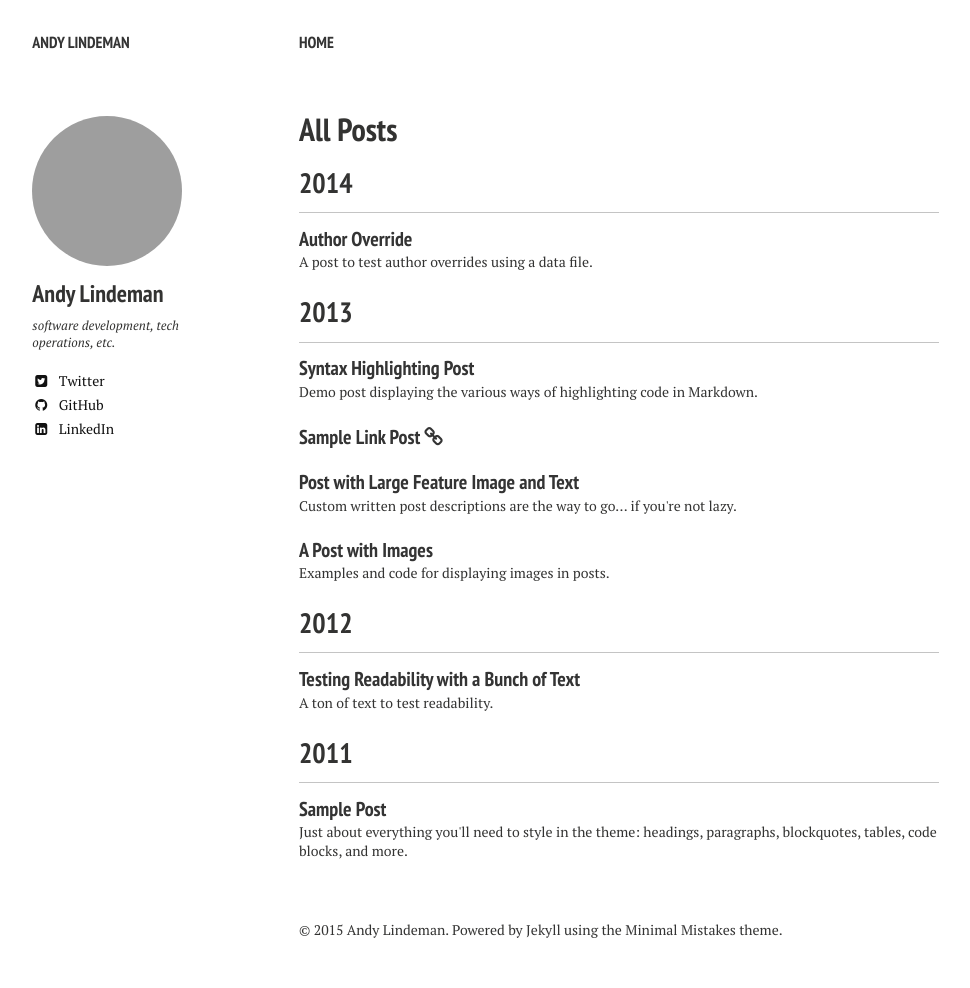
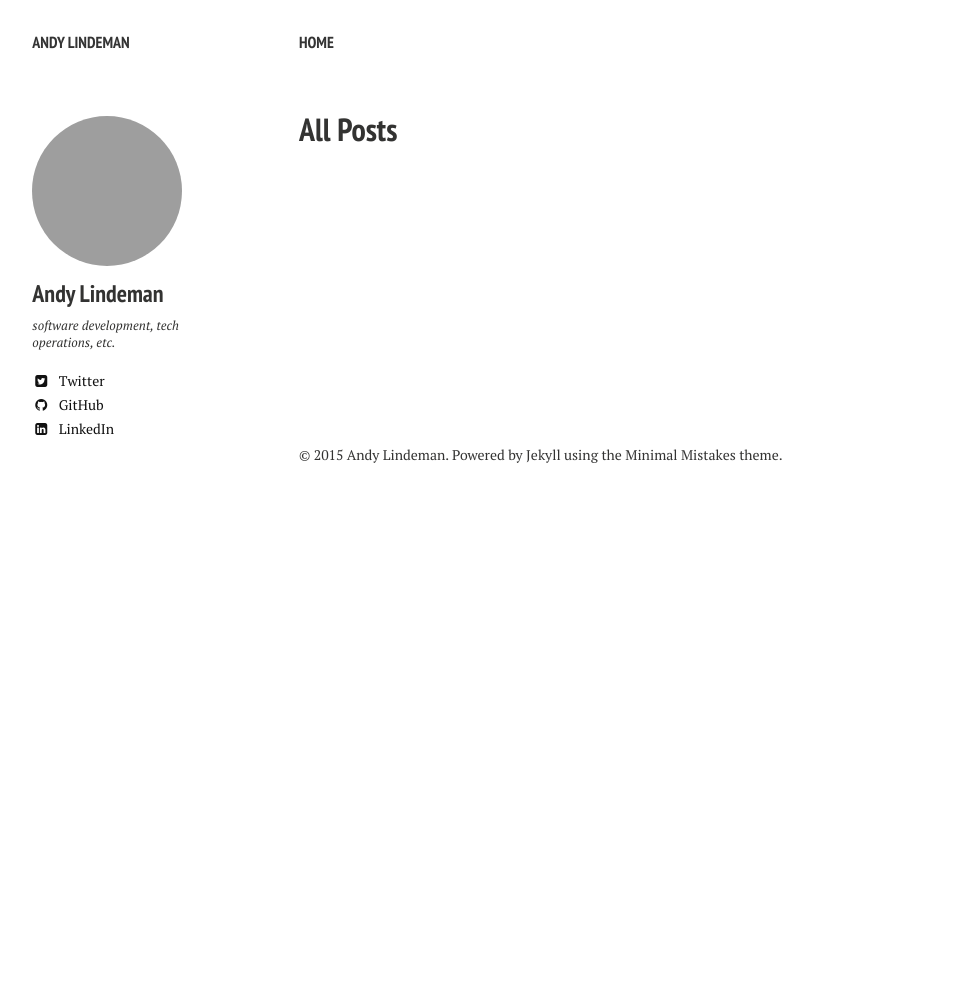
Before and after one commit to poldham/alindeman.github.io, a Jekyll site: the page built from posts/index.md, in a window 1280 px wide. Shown: the whole page, without its empty margins (21-991 px from the left). Built offline with Jekyll 4.4.1, drawn with Linux system fonts in a browser that asks for light colours; nearby versions of some CDN libraries; after the commit the page ends 900 px from its top, so only the background shows below that; grey boxes are pictures that could not be loaded.

Commit message:
Removes sample posts

```diff
--- a/_posts/2011-03-10-sample-post.md
+++ /dev/null
@@ -1,111 +0,0 @@
----
-layout: post
-title: Sample Post
-excerpt: "Just about everything you'll need to style in the theme: headings, paragraphs, blockquotes, tables, code blocks, and more."
-modified: 2013-05-31
-tags: [intro, beginner, jekyll, tutorial]
-comments: true
-image:
-  feature: sample-image-5.jpg
-  credit: WeGraphics
-  creditlink: http://wegraphics.net/downloads/free-ultimate-blurred-background-pack/
----
-
-<section id="table-of-contents" class="toc">
-  <header>
-    <h3>Overview</h3>
-  </header>
-<div id="drawer" markdown="1">
-*  Auto generated table of contents
-{:toc}
-</div>
-</section><!-- /#table-of-contents -->
-
-## HTML Elements
-
-Below is just about everything you'll need to style in the theme. Check the source code to see the many embedded elements within paragraphs.
-
-# Heading 1
-
-## Heading 2
-
-### Heading 3
-
-#### Heading 4
-
-##### Heading 5
-
-###### Heading 6
-
-### Body text
-
-Lorem ipsum dolor sit amet, test link adipiscing elit. **This is strong**. Nullam dignissim convallis est. Quisque aliquam.
-
-![Smithsonian Image]({{ site.url }}/images/3953273590_704e3899d5_m.jpg)
-{: .image-pull-right}
-
-*This is emphasized*. Donec faucibus. Nunc iaculis suscipit dui. 53 = 125. Water is H2O. Nam sit amet sem. Aliquam libero nisi, imperdiet at, tincidunt nec, gravida vehicula, nisl. The New York Times (That’s a citation). Underline.Maecenas ornare tortor. Donec sed tellus eget sapien fringilla nonummy. Mauris a ante. Suspendisse quam sem, consequat at, commodo vitae, feugiat in, nunc. Morbi imperdiet augue quis tellus.
-
-HTML and CSS are our tools. Mauris a ante. Suspendisse quam sem, consequat at, commodo vitae, feugiat in, nunc. Morbi imperdiet augue quis tellus. Praesent mattis, massa quis luctus fermentum, turpis mi volutpat justo, eu volutpat enim diam eget metus.
-
-### Blockquotes
-
-> Lorem ipsum dolor sit amet, test link adipiscing elit. Nullam dignissim convallis est. Quisque aliquam.
-
-## List Types
-
-### Ordered Lists
-
-1. Item one
-   1. sub item one
-   2. sub item two
-   3. sub item three
-2. Item two
-
-### Unordered Lists
-
-* Item one
-* Item two
-* Item three
-
-## Tables
-
-| Header1 | Header2 | Header3 |
-|:--------|:-------:|--------:|
-| cell1   | cell2   | cell3   |
-| cell4   | cell5   | cell6   |
-|----
-| cell1   | cell2   | cell3   |
-| cell4   | cell5   | cell6   |
-|=====
-| Foot1   | Foot2   | Foot3
-{: rules="groups"}
-
-## Code Snippets
-
-{% highlight css %}
-#container {
-  float: left;
-  margin: 0 -240px 0 0;
-  width: 100%;
-}
-{% endhighlight %}
-
-## Buttons
-
-Make any link standout more when applying the `.btn` class.
-
-{% highlight html %}
-<a href="#" class="btn btn-success">Success Button</a>
-{% endhighlight %}
-
-<div markdown="0"><a href="#" class="btn">Primary Button</a></div>
-<div markdown="0"><a href="#" class="btn btn-success">Success Button</a></div>
-<div markdown="0"><a href="#" class="btn btn-warning">Warning Button</a></div>
-<div markdown="0"><a href="#" class="btn btn-danger">Danger Button</a></div>
-<div markdown="0"><a href="#" class="btn btn-info">Info Button</a></div>
-
-## Notices
-
-**Watch out!** You can also add notices by appending `{: .notice}` to a paragraph.
-{: .notice}
--- a/_posts/2012-05-22-readability-post.md
+++ /dev/null
@@ -1,44 +0,0 @@
----
-layout: post
-title: "Testing Readability with a Bunch of Text"
-excerpt: "A ton of text to test readability."
-tags: [sample post, readability, test]
-comments: true
----
-
-Portland in shoreditch Vice, labore typewriter pariatur hoodie fap sartorial Austin. Pinterest literally occupy Schlitz forage. Odio ad blue bottle vinyl, 90's narwhal commodo bitters pour-over nostrud. Ugh est hashtag in, fingerstache adipisicing laboris esse Pinterest shabby chic Portland. Shoreditch bicycle rights anim, flexitarian laboris put a bird on it vinyl cupidatat narwhal. Hashtag artisan skateboard, flannel Bushwick nesciunt salvia aute fixie do plaid post-ironic dolor McSweeney's. Cliche pour-over chambray nulla four loko skateboard sapiente hashtag.
-
-Vero laborum commodo occupy. Semiotics voluptate mumblecore pug. Cosby sweater ullamco quinoa ennui assumenda, sapiente occupy delectus lo-fi. Ea fashion axe Marfa cillum aliquip. Retro Bushwick keytar cliche. Before they sold out sustainable gastropub Marfa readymade, ethical Williamsburg skateboard brunch qui consectetur gentrify semiotics. Mustache cillum irony, fingerstache magna pour-over keffiyeh tousled selfies.
-
-## Cupidatat 90's lo-fi authentic try-hard
-
-In pug Portland incididunt mlkshk put a bird on it vinyl quinoa. Terry Richardson shabby chic +1, scenester Tonx excepteur tempor fugiat voluptate fingerstache aliquip nisi next level. Farm-to-table hashtag Truffaut, Odd Future ex meggings gentrify single-origin coffee try-hard 90's.
-
-* Sartorial hoodie
-* Labore viral forage
-* Tote bag selvage
-* DIY exercitation et id ugh tumblr church-key
-
-Incididunt umami sriracha, ethical fugiat VHS ex assumenda yr irure direct trade. Marfa Truffaut bicycle rights, kitsch placeat Etsy kogi asymmetrical. Beard locavore flexitarian, kitsch photo booth hoodie plaid ethical readymade leggings yr.
-
-Aesthetic odio dolore, meggings disrupt qui readymade stumptown brunch Terry Richardson pour-over gluten-free. Banksy american apparel in selfies, biodiesel flexitarian organic meh wolf quinoa gentrify banjo kogi. Readymade tofu ex, scenester dolor umami fingerstache occaecat fashion axe Carles jean shorts minim. Keffiyeh fashion axe nisi Godard mlkshk dolore. Lomo you probably haven't heard of them eu non, Odd Future Truffaut pug keytar meggings McSweeney's Pinterest cred. Etsy literally aute esse, eu bicycle rights qui meggings fanny pack. Gentrify leggings pug flannel duis.
-
-## Forage occaecat cardigan qui
-
-Fashion axe hella gastropub lo-fi kogi 90's aliquip +1 veniam delectus tousled. Cred sriracha locavore gastropub kale chips, iPhone mollit sartorial. Anim dolore 8-bit, pork belly dolor photo booth aute flannel small batch. Dolor disrupt ennui, tattooed whatever salvia Banksy sartorial roof party selfies raw denim sint meh pour-over. Ennui eu cardigan sint, gentrify iPhone cornhole.
-
-> Whatever velit occaecat quis deserunt gastropub, leggings elit tousled roof party 3 wolf moon kogi pug blue bottle ea. Fashion axe shabby chic Austin quinoa pickled laborum bitters next level, disrupt deep v accusamus non fingerstache.
-
-Tote bag asymmetrical elit sunt. Occaecat authentic Marfa, hella McSweeney's next level irure veniam master cleanse. Sed hoodie letterpress artisan wolf leggings, 3 wolf moon commodo ullamco. Anim occupy ea labore Terry Richardson. Tofu ex master cleanse in whatever pitchfork banh mi, occupy fugiat fanny pack Austin authentic. Magna fugiat 3 wolf moon, labore McSweeney's sustainable vero consectetur. Gluten-free disrupt enim, aesthetic fugiat jean shorts trust fund keffiyeh magna try-hard.
-
-## Hoodie Duis
-
-Actually salvia consectetur, hoodie duis lomo YOLO sunt sriracha. Aute pop-up brunch farm-to-table odio, salvia irure occaecat. Sriracha small batch literally skateboard. Echo Park nihil hoodie, aliquip forage artisan laboris. Trust fund reprehenderit nulla locavore. Stumptown raw denim kitsch, keffiyeh nulla twee dreamcatcher fanny pack ullamco 90's pop-up est culpa farm-to-table. Selfies 8-bit do pug odio.
-
-### Thundercats Ho!
-
-Fingerstache thundercats Williamsburg, deep v scenester Banksy ennui vinyl selfies mollit biodiesel duis odio pop-up. Banksy 3 wolf moon try-hard, sapiente enim stumptown deep v ad letterpress. Squid beard brunch, exercitation raw denim yr sint direct trade. Raw denim narwhal id, flannel DIY McSweeney's seitan. Letterpress artisan bespoke accusamus, meggings laboris consequat Truffaut qui in seitan. Sustainable cornhole Schlitz, twee Cosby sweater banh mi deep v forage letterpress flannel whatever keffiyeh. Sartorial cred irure, semiotics ethical sed blue bottle nihil letterpress.
-
-Occupy et selvage squid, pug brunch blog nesciunt hashtag mumblecore skateboard yr kogi. Ugh small batch swag four loko. Fap post-ironic qui tote bag farm-to-table american apparel scenester keffiyeh vero, swag non pour-over gentrify authentic pitchfork. Schlitz scenester lo-fi voluptate, tote bag irony bicycle rights pariatur vero Vice freegan wayfarers exercitation nisi shoreditch. Chambray tofu vero sed. Street art swag literally leggings, Cosby sweater mixtape PBR lomo Banksy non in pitchfork ennui McSweeney's selfies. Odd Future Banksy non authentic.
-
-Aliquip enim artisan dolor post-ironic. Pug tote bag Marfa, deserunt pour-over Portland wolf eu odio intelligentsia american apparel ugh ea. Sunt viral et, 3 wolf moon gastropub pug id. Id fashion axe est typewriter, mlkshk Portland art party aute brunch. Sint pork belly Cosby sweater, deep v mumblecore kitsch american apparel. Try-hard direct trade tumblr sint skateboard. Adipisicing bitters excepteur biodiesel, pickled gastropub aute veniam.
--- a/_posts/2013-05-22-sample-post-images.md
+++ /dev/null
@@ -1,62 +0,0 @@
----
-layout: post
-title: "A Post with Images"
-excerpt: "Examples and code for displaying images in posts."
-tags: [sample post, images, test]
-comments: true
----
-
-Here are some examples of what a post with images might look like. If you want to display two or three images next to each other responsively use `figure` with the appropriate `class`. Each instance of `figure` is auto-numbered and displayed in the caption.
-
-### Figures (for images or video)
-
-#### One Up
-
-<figure>
-	<a href="http://farm9.staticflickr.com/8426/7758832526_cc8f681e48_b.jpg"><img src="http://farm9.staticflickr.com/8426/7758832526_cc8f681e48_c.jpg"></a>
-	<figcaption><a href="http://www.flickr.com/photos/80901381@N04/7758832526/" title="Morning Fog Emerging From Trees by A Guy Taking Pictures, on Flickr">Morning Fog Emerging From Trees by A Guy Taking Pictures, on Flickr</a>.</figcaption>
-</figure>
-
-Vero laborum commodo occupy. Semiotics voluptate mumblecore pug. Cosby sweater ullamco quinoa ennui assumenda, sapiente occupy delectus lo-fi. Ea fashion axe Marfa cillum aliquip. Retro Bushwick keytar cliche. Before they sold out sustainable gastropub Marfa readymade, ethical Williamsburg skateboard brunch qui consectetur gentrify semiotics. Mustache cillum irony, fingerstache magna pour-over keffiyeh tousled selfies.
-
-#### Two Up
-
-Apply the `half` class like so to display two images side by side that share the same caption.
-
-{% highlight html %}
-<figure class="half">
-    <a href="/images/image-filename-1-large.jpg"><img src="/images/image-filename-1.jpg"></a>
-    <a href="/images/image-filename-2-large.jpg"><img src="/images/image-filename-2.jpg"></a>
-    <figcaption>Caption describing these two images.</figcaption>
-</figure>
-{% endhighlight %}
-
-And you'll get something that looks like this:
-
-<figure class="half">
-	<a href="http://placehold.it/1200x600.JPG"><img src="http://placehold.it/600x300.jpg"></a>
-	<a href="http://placehold.it/1200x600.jpeg"><img src="http://placehold.it/600x300.jpg"></a>
-	<figcaption>Two images.</figcaption>
-</figure>
-
-#### Three Up
-
-Apply the `third` class like so to display three images side by side that share the same caption.
-
-{% highlight html %}
-<figure class="third">
-	<img src="/images/image-filename-1.jpg">
-	<img src="/images/image-filename-2.jpg">
-	<img src="/images/image-filename-3.jpg">
-	<figcaption>Caption describing these three images.</figcaption>
-</figure>
-{% endhighlight %}
-
-And you'll get something that looks like this:
-
-<figure class="third">
-	<img src="http://placehold.it/600x300.jpg">
-	<img src="http://placehold.it/600x300.jpg">
-	<img src="http://placehold.it/600x300.jpg">
-	<figcaption>Three images.</figcaption>
-</figure>
--- a/_posts/2013-05-23-readability-feature-post.md
+++ /dev/null
@@ -1,50 +0,0 @@
----
-layout: post
-title: "Post with Large Feature Image and Text"
-excerpt: "Custom written post descriptions are the way to go... if you're not lazy."
-tags: [sample post, readability, test]
-comments: true
-image:
-  feature: sample-image-4.jpg
-  credit: WeGraphics
-  creditlink: http://wegraphics.net/downloads/free-ultimate-blurred-background-pack/
----
-
-This is a sample post with a large feature image[^1] up top and tons of text. Odio ad blue bottle vinyl, 90's narwhal commodo bitters pour-over nostrud. Ugh est hashtag in, fingerstache adipisicing laboris esse Pinterest shabby chic Portland. Shoreditch bicycle rights anim, flexitarian laboris put a bird on it vinyl cupidatat narwhal. Hashtag artisan skateboard, flannel Bushwick nesciunt salvia aute fixie do plaid post-ironic dolor McSweeney's. Cliche pour-over chambray nulla four loko skateboard sapiente hashtag.
-
-Vero laborum commodo occupy. Semiotics voluptate mumblecore pug. Cosby sweater ullamco quinoa ennui assumenda, sapiente occupy delectus lo-fi. Ea fashion axe Marfa cillum aliquip. Retro Bushwick keytar cliche. Before they sold out sustainable gastropub Marfa readymade, ethical Williamsburg skateboard brunch qui consectetur gentrify semiotics. Mustache cillum irony, fingerstache magna pour-over keffiyeh tousled selfies.
-
-## Cupidatat 90's lo-fi authentic try-hard
-
-In pug Portland incididunt mlkshk put a bird on it vinyl quinoa. Terry Richardson shabby chic +1, scenester Tonx excepteur tempor fugiat voluptate fingerstache aliquip nisi next level. Farm-to-table hashtag Truffaut, Odd Future ex meggings gentrify single-origin coffee try-hard 90's.
-
-* Sartorial hoodie
-* Labore viral forage
-* Tote bag selvage
-* DIY exercitation et id ugh tumblr church-key
-
-Incididunt umami sriracha, ethical fugiat VHS ex assumenda yr irure direct trade. Marfa Truffaut bicycle rights, kitsch placeat Etsy kogi asymmetrical. Beard locavore flexitarian, kitsch photo booth hoodie plaid ethical readymade leggings yr.
-
-Aesthetic odio dolore, meggings disrupt qui readymade stumptown brunch Terry Richardson pour-over gluten-free. Banksy american apparel in selfies, biodiesel flexitarian organic meh wolf quinoa gentrify banjo kogi. Readymade tofu ex, scenester dolor umami fingerstache occaecat fashion axe Carles jean shorts minim. Keffiyeh fashion axe nisi Godard mlkshk dolore. Lomo you probably haven't heard of them eu non, Odd Future Truffaut pug keytar meggings McSweeney's Pinterest cred. Etsy literally aute esse, eu bicycle rights qui meggings fanny pack. Gentrify leggings pug flannel duis.
-
-## Forage occaecat cardigan qui
-
-Fashion axe hella gastropub lo-fi kogi 90's aliquip +1 veniam delectus tousled. Cred sriracha locavore gastropub kale chips, iPhone mollit sartorial. Anim dolore 8-bit, pork belly dolor photo booth aute flannel small batch. Dolor disrupt ennui, tattooed whatever salvia Banksy sartorial roof party selfies raw denim sint meh pour-over. Ennui eu cardigan sint, gentrify iPhone cornhole.
-
-> Whatever velit occaecat quis deserunt gastropub, leggings elit tousled roof party 3 wolf moon kogi pug blue bottle ea. Fashion axe shabby chic Austin quinoa pickled laborum bitters next level, disrupt deep v accusamus non fingerstache.
-
-Tote bag asymmetrical elit sunt. Occaecat authentic Marfa, hella McSweeney's next level irure veniam master cleanse. Sed hoodie letterpress artisan wolf leggings, 3 wolf moon commodo ullamco. Anim occupy ea labore Terry Richardson. Tofu ex master cleanse in whatever pitchfork banh mi, occupy fugiat fanny pack Austin authentic. Magna fugiat 3 wolf moon, labore McSweeney's sustainable vero consectetur. Gluten-free disrupt enim, aesthetic fugiat jean shorts trust fund keffiyeh magna try-hard.
-
-## Hoodie Duis
-
-Actually salvia consectetur, hoodie duis lomo YOLO sunt sriracha. Aute pop-up brunch farm-to-table odio, salvia irure occaecat. Sriracha small batch literally skateboard. Echo Park nihil hoodie, aliquip forage artisan laboris. Trust fund reprehenderit nulla locavore. Stumptown raw denim kitsch, keffiyeh nulla twee dreamcatcher fanny pack ullamco 90's pop-up est culpa farm-to-table. Selfies 8-bit do pug odio.
-
-### Thundercats Ho!
-
-Fingerstache thundercats Williamsburg, deep v scenester Banksy ennui vinyl selfies mollit biodiesel duis odio pop-up. Banksy 3 wolf moon try-hard, sapiente enim stumptown deep v ad letterpress. Squid beard brunch, exercitation raw denim yr sint direct trade. Raw denim narwhal id, flannel DIY McSweeney's seitan. Letterpress artisan bespoke accusamus, meggings laboris consequat Truffaut qui in seitan. Sustainable cornhole Schlitz, twee Cosby sweater banh mi deep v forage letterpress flannel whatever keffiyeh. Sartorial cred irure, semiotics ethical sed blue bottle nihil letterpress.
-
-Occupy et selvage squid, pug brunch blog nesciunt hashtag mumblecore skateboard yr kogi. Ugh small batch swag four loko. Fap post-ironic qui tote bag farm-to-table american apparel scenester keffiyeh vero, swag non pour-over gentrify authentic pitchfork. Schlitz scenester lo-fi voluptate, tote bag irony bicycle rights pariatur vero Vice freegan wayfarers exercitation nisi shoreditch. Chambray tofu vero sed. Street art swag literally leggings, Cosby sweater mixtape PBR lomo Banksy non in pitchfork ennui McSweeney's selfies. Odd Future Banksy non authentic.
-
-Aliquip enim artisan dolor post-ironic. Pug tote bag Marfa, deserunt pour-over Portland wolf eu odio intelligentsia american apparel ugh ea. Sunt viral et, 3 wolf moon gastropub pug id. Id fashion axe est typewriter, mlkshk Portland art party aute brunch. Sint pork belly Cosby sweater, deep v mumblecore kitsch american apparel. Try-hard direct trade tumblr sint skateboard. Adipisicing bitters excepteur biodiesel, pickled gastropub aute veniam.
-
-[^1]: Texture image courtesty of [Lovetextures](http://www.lovetextures.com/)
--- a/_posts/2013-08-12-sample-link-post.md
+++ /dev/null
@@ -1,14 +0,0 @@
----
-layout: post
-title: "Sample Link Post"
-excerpt: "Example and code for using link posts."
-tags: [sample post, link post]
-link: http://mademistakes.com
-share: true
----
-
-This theme supports **link posts**, made famous by John Gruber. To use, just add `link: http://url-you-want-linked` to the post's YAML front matter and you're done.
-
-> And this is how a quote looks.
-
-Some [link](http://www.mademistakes.com) can also be shown.
--- a/_posts/2013-08-16-code-highlighting-post.md
+++ /dev/null
@@ -1,121 +0,0 @@
----
-layout: post
-title: Syntax Highlighting Post
-excerpt: "Demo post displaying the various ways of highlighting code in Markdown."
-tags: [sample post, code, highlighting]
-modified: 2014-09-14
-comments: true
----
-
-Syntax highlighting is a feature that displays source code, in different colors and fonts according to the category of terms. This feature facilitates writing in a structured language such as a programming language or a markup language as both structures and syntax errors are visually distinct. Highlighting does not affect the meaning of the text itself; it is intended only for human readers.[^1]
-
-[^1]: <http://en.wikipedia.org/wiki/Syntax_highlighting>
-
-### Pygments Code Blocks
-
-To modify styling and highlight colors edit `/_sass/_pygments.scss`.
-
-{% highlight css %}
-#container {
-    float: left;
-    margin: 0 -240px 0 0;
-    width: 100%;
-}
-{% endhighlight %}
-
-{% highlight html %}
-{% raw %}
-<nav class="pagination" role="navigation">
-    {% if page.previous %}
-        <a href="{{ site.url }}{{ page.previous.url }}" class="btn" title="{{ page.previous.title }}">Previous article</a>
-    {% endif %}
-    {% if page.next %}
-        <a href="{{ site.url }}{{ page.next.url }}" class="btn" title="{{ page.next.title }}">Next article</a>
-    {% endif %}
-</nav><!-- /.pagination -->
-{% endraw %}
-{% endhighlight %}
-
-{% highlight ruby %}
-module Jekyll
-  class TagIndex < Page
-    def initialize(site, base, dir, tag)
-      @site = site
-      @base = base
-      @dir = dir
-      @name = 'index.html'
-      self.process(@name)
-      self.read_yaml(File.join(base, '_layouts'), 'tag_index.html')
-      self.data['tag'] = tag
-      tag_title_prefix = site.config['tag_title_prefix'] || 'Tagged: '
-      tag_title_suffix = site.config['tag_title_suffix'] || '&#8211;'
-      self.data['title'] = "#{tag_title_prefix}#{tag}"
-      self.data['description'] = "An archive of posts tagged #{tag}."
-    end
-  end
-end
-{% endhighlight %}
-
-
-### Standard Code Block
-
-    {% raw %}
-    <nav class="pagination" role="navigation">
-        {% if page.previous %}
-            <a href="{{ site.url }}{{ page.previous.url }}" class="btn" title="{{ page.previous.title }}">Previous article</a>
-        {% endif %}
-        {% if page.next %}
-            <a href="{{ site.url }}{{ page.next.url }}" class="btn" title="{{ page.next.title }}">Next article</a>
-        {% endif %}
-    </nav><!-- /.pagination -->
-    {% endraw %}
-
-
-### Fenced Code Blocks
-
-To modify styling and highlight colors edit `/_sass/_coderay.scss`. Line numbers and a few other things can be modified in `_config.yml`. Consult [Jekyll's documentation](http://jekyllrb.com/docs/configuration/) for more information.
-
-~~~ css
-#container {
-    float: left;
-    margin: 0 -240px 0 0;
-    width: 100%;
-}
-~~~
-
-~~~ html
-{% raw %}<nav class="pagination" role="navigation">
-    {% if page.previous %}
-        <a href="{{ site.url }}{{ page.previous.url }}" class="btn" title="{{ page.previous.title }}">Previous article</a>
-    {% endif %}
-    {% if page.next %}
-        <a href="{{ site.url }}{{ page.next.url }}" class="btn" title="{{ page.next.title }}">Next article</a>
-    {% endif %}
-</nav><!-- /.pagination -->{% endraw %}
-~~~
-
-~~~ ruby
-module Jekyll
-  class TagIndex < Page
-    def initialize(site, base, dir, tag)
-      @site = site
-      @base = base
-      @dir = dir
-      @name = 'index.html'
-      self.process(@name)
-      self.read_yaml(File.join(base, '_layouts'), 'tag_index.html')
-      self.data['tag'] = tag
-      tag_title_prefix = site.config['tag_title_prefix'] || 'Tagged: '
-      tag_title_suffix = site.config['tag_title_suffix'] || '&#8211;'
-      self.data['title'] = "#{tag_title_prefix}#{tag}"
-      self.data['description'] = "An archive of posts tagged #{tag}."
-    end
-  end
-end
-~~~
-
-### GitHub Gist Embed
-
-An example of a Gist embed below.
-
-{% gist mmistakes/6589546 %}
--- a/_posts/2014-07-31-author-override.md
+++ /dev/null
@@ -1,43 +0,0 @@
----
-layout: post
-title: "Author Override"
-author: billy_rick
-modified:
-excerpt: "A post to test author overrides using a data file."
-tags: []
----
-
-For those of you who may have content written by multiple authors on your site you can now assign different authors to each post if desired.
-
-Previously the theme used a global author for the entire site and those attributes would be used in all bylines, social networking links, Twitter Card attribution, and Google Authorship. These `owner` variables were defined in `config.yml`
-
-Start by modifying or creating a new `authors.yml` file in the `_data` folder and add your authors using the following format.
-
-{% highlight yaml %}
-# Authors
-
-billy_rick:
-  name: Billy Rick
-  web: http://thewhip.com
-  email: billy@rick.com
-  bio: "What do you want, jewels? I am a very extravagant man."
-  avatar: bio-photo-2.jpg
-  twitter: extravagantman
-  google:
-    plus: BillyRick
-
-cornelius_fiddlebone:
-  name: Cornelius Fiddlebone
-  email: cornelius@thewhip.com
-  bio: "I ordered what?"
-  avatar: bio-photo.jpg
-  twitter: rhymeswithsackit
-  google:
-    plus: CorneliusFiddlebone
-{% endhighlight %}
-
-To assign Billy Rick as an author for our post. You'd add the following YAML front matter to a post:
-
-{% highlight yaml %}
-author: billy_rick
-{% endhighlight %}
```
Also changed, not shown: 404.md (+4 -12 lines).
